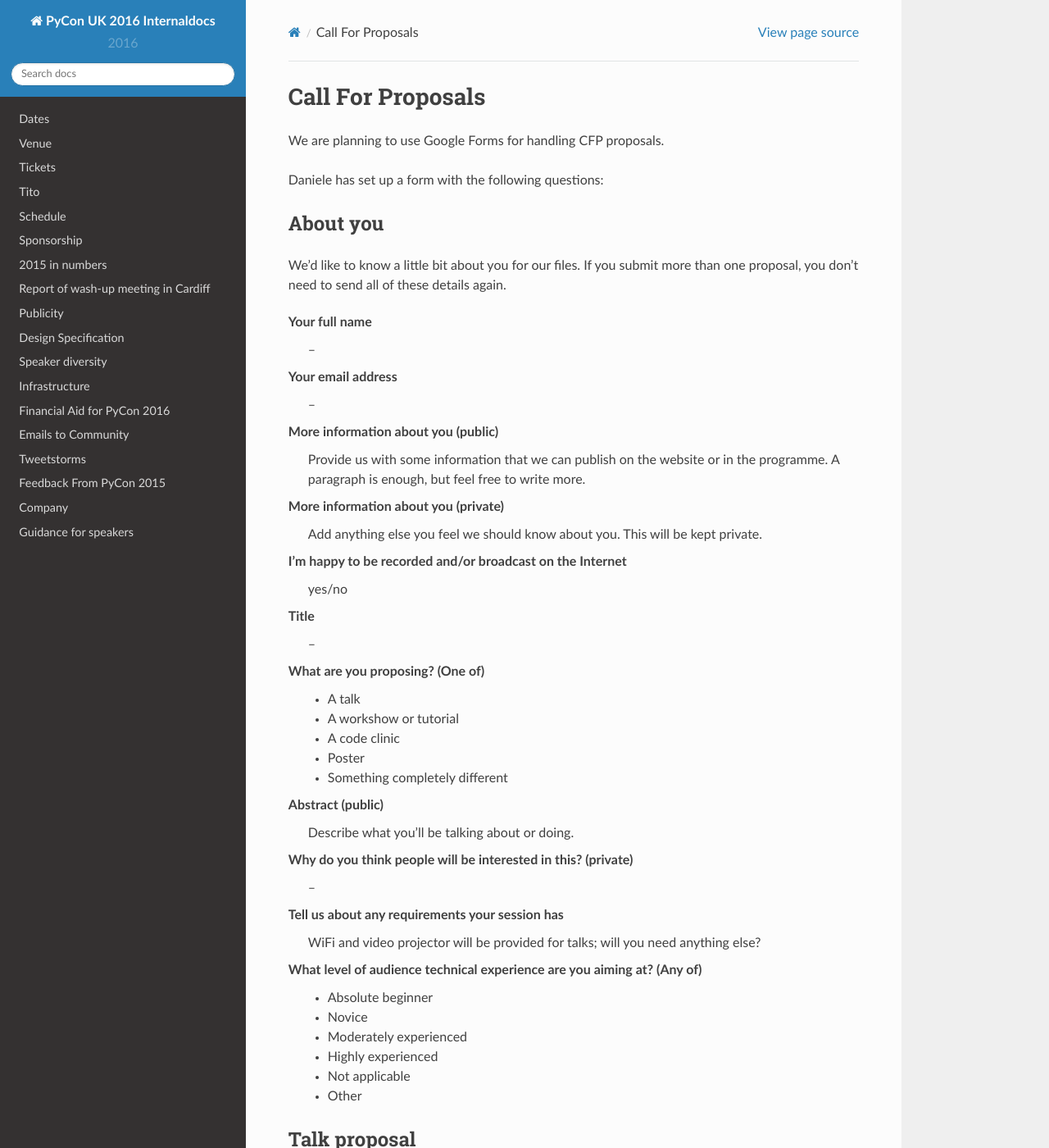
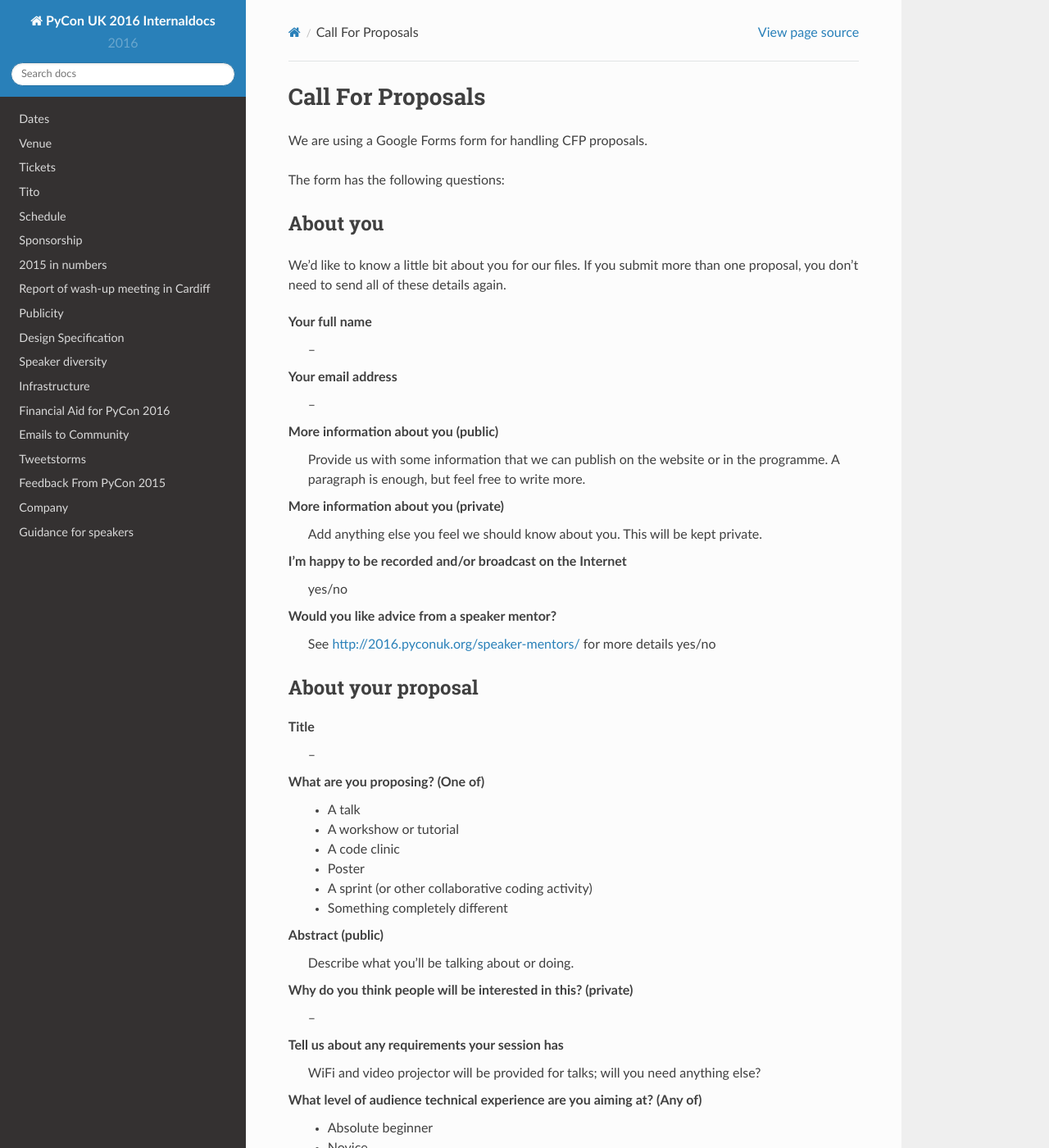
Before and after one commit to PyconUK/documentation, a Sphinx documentation site: the page built from source/cfp.rst, in a window 1280 px wide and 1400 px high. Shown: the whole window at 82% size. Built offline with Sphinx 7.4.7 and the Read the Docs theme 2.0.0, drawn with Linux system fonts in a browser that asks for light colours; some of the changed text lies outside the part shown.

Commit message:
Update CFP questions to reflect reality

```diff
--- a/source/cfp.rst
+++ b/source/cfp.rst
@@ -1,9 +1,9 @@
 Call For Proposals
 ==================
 
-We are planning to use Google Forms for handling CFP proposals.
+We are using a Google Forms form for handling CFP proposals.
 
-Daniele has set up a form with the following questions:
+The form has the following questions:
 
 About you
 ---------
@@ -23,6 +23,13 @@
   private.
 I'm happy to be recorded and/or broadcast on the Internet
   yes/no
+Would you like advice from a speaker mentor?
+  See http://2016.pyconuk.org/speaker-mentors/ for more details
+  yes/no
+
+About your proposal
+-------------------
+
 Title
   --
 What are you proposing?  (One of)
@@ -30,6 +37,7 @@
   * A workshow or tutorial
   * A code clinic
   * Poster
+  * A sprint (or other collaborative coding activity)
   * Something completely different
 Abstract (public)
   Describe what you'll be talking about or doing.
@@ -44,6 +52,10 @@
   * Highly experienced
   * Not applicable
   * Other
+Is your proposal particularly suitable for Code4Research?
+  yes/no
+Is your proposal particularly suitable for the teachers' day?
+  yes/no
 
 
 Talk proposal
@@ -83,9 +95,18 @@
   How long would you like to run your clinic? Is it one that you'd like to do
   more than once if appropriate?
 Maximum number of people you can manage
- --
+  --
 Would you like helpers?
   How many do you need, and what skills will they require?
+
+
+A sprint
+--------
+
+(or a similar collaborative coding event)
+
+What will you be sprinting/hacking/working on?
+  --
 
 
 Something completely different
```
